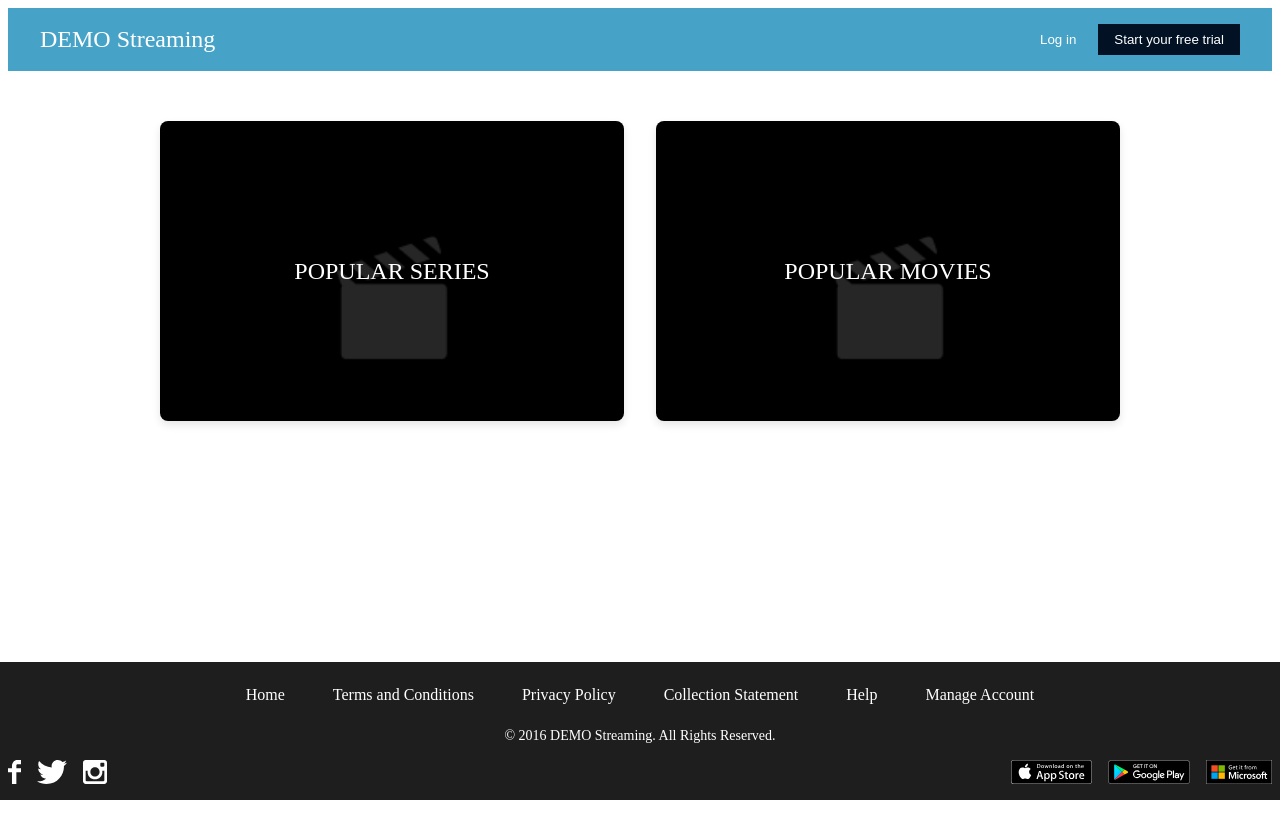
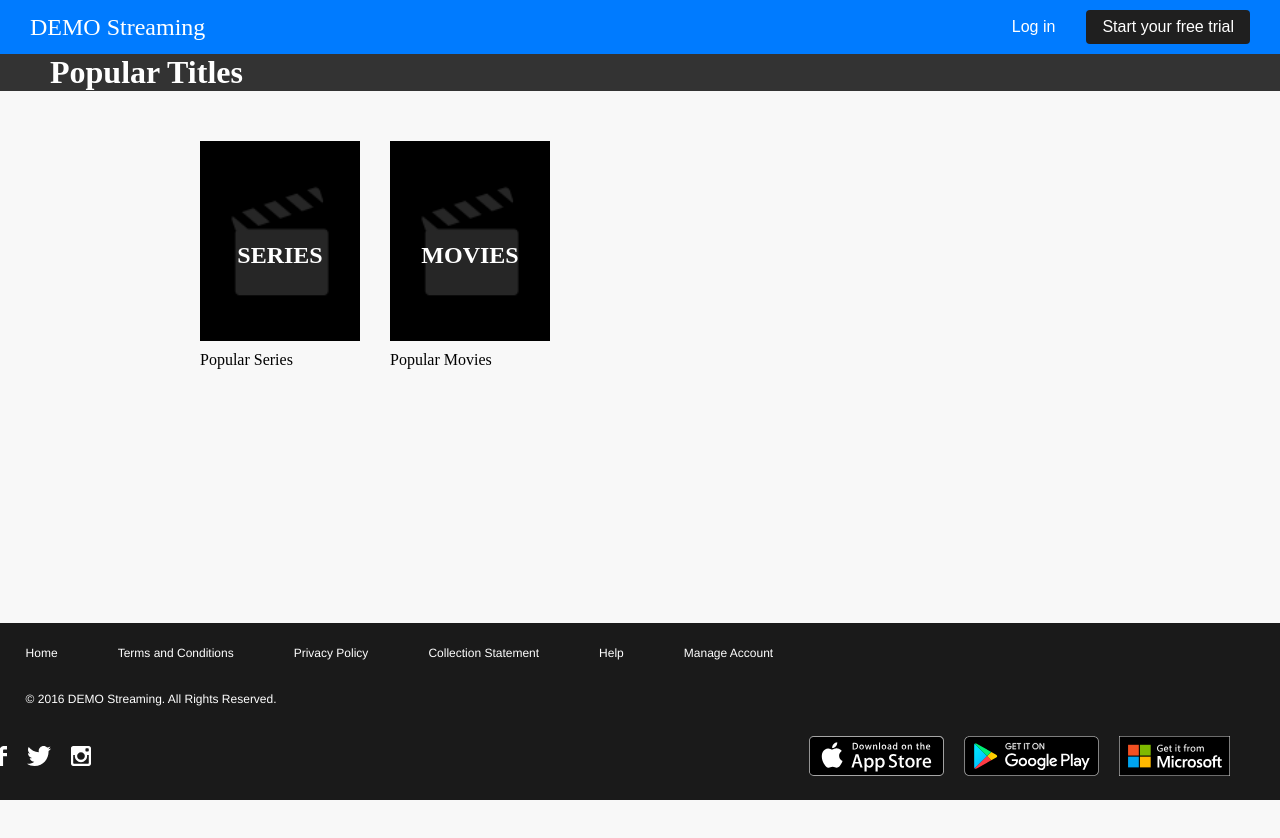
Before and after one commit to CarlosCallejaSaez/prueba-tecnica-demostreaming, a React (Vite) app: page / in a window 1280 px wide. Shown: the top 838 px of the page. Before the commit the page ends 800 px from the top, so only its background shows below. Built offline with nearby package versions, Linux system fonts and the light colour scheme.

Commit message:
styles 2.0

```diff
--- a/src/App.css
+++ b/src/App.css
@@ -0,0 +1 @@
+*{margin:0;padding:0}
--- a/src/components/Footer/Footer.module.css
+++ b/src/components/Footer/Footer.module.css
@@ -1,75 +1,88 @@
+
 .footer {
-  background-color: #1e1e1e;
-  color: #ffffff;
-  padding: 1rem 0;
-  text-align: center;
+  display: flex;
+  flex-direction: column;
+  width: 98vw;
+  background-color: #1a1a1a;
+  color: #fff;
+  padding: 20px 30px;
+  font-family: 'Helvetica Neue', Helvetica, Arial, sans-serif;
   position: fixed;
   bottom: 0;
-  left: 0;
-  width: 100%;
-  z-index: 100;
-}
-
-.links {
-  display: flex;
-  flex-wrap: wrap;
-  justify-content: center;
-  margin-bottom: 1rem;
-  list-style: none;
-}
-
-.links a {
-  color: #ffffff;
-  margin: 0 1rem;
-  text-decoration: none;
-  padding: 0.5rem;
-}
-
-.copyRight {
-  margin-bottom: 1rem;
-  font-size: 0.875rem;
+  right: 0;
+  z-index: 10;
 }
 
 .socialsAndStores {
   display: flex;
-  flex-direction: column;
+  justify-content: space-between;
   align-items: center;
+  flex-wrap: wrap;
 }
 
-.socialLinks,
-.storeLinks {
-  display: flex;
-  justify-content: center;
-  margin: 0.5rem 0;
+.links a {
+  color: #fff;
+  text-decoration: none;
+  margin: 30px;
+  font-size: 12px;
+  line-height: 1.5;
+}
+
+.links a:last-child {
+  margin-right: 0;
+}
+
+.copyRight {
+  font-size: 12px;
+  margin: 30px;
 }
 
 .socialLinks a,
 .storeLinks a {
-  display: inline-flex;
-  align-items: center;
-  margin: 0 0.5rem;
+  margin-right: 20px;
 }
 
 .socialLinks a img,
 .storeLinks a img {
-  height: 24px;
   width: auto;
+  height: 20px;
+}
+
+.storeLinks a img {
+  height: 40px;
 }
 
 
-.socialLinks a:hover,
-.storeLinks a:hover {
-  opacity: 0.8;
+@media (max-width: 768px) {
+  .footer {
+    padding: 10px;
+  }
+
+  .links,
+  .socialsAndStores {
+    flex-direction: column;
+  }
+
+  .links a {
+    margin: 10px;
+  }
+
+  .socialLinks a,
+  .storeLinks a {
+    margin: 10px 10px;
+  }
+
+  .copyRight {
+    margin-top: 20px;
+  }
 }
 
-@media (min-width: 768px) {
-  .socialsAndStores {
-    flex-direction: row;
-    justify-content: space-between;
-  }
 
-  .socialLinks,
-  .storeLinks {
-    margin: 0;
-  }
+.links a:hover,
+.socialLinks a:hover {
+  opacity: 0.7;
 }
+
+.storeLinks a:hover {
+  transform: scale(1.05);
+}
--- a/src/components/Header/Header.module.css
+++ b/src/components/Header/Header.module.css
@@ -1,37 +1,39 @@
 .header {
-    background-color: #158bb9c9;
+  background-color: #007bff;
   display: flex;
   justify-content: space-between;
   align-items: center;
-    padding: 1rem 2rem;
-
+  padding: 10px 30px;
 }
 
 .logo {
+  color: #ffffff;
   font-size: 1.5rem;
-    color: #ffffff;
+  text-decoration: none;
+
 }
 
 .authLinks {
   display: flex;
-    align-items: center;
+  gap: 15px;
 }
 
 .loginButton {
-    background: none;
+  background-color: transparent;
+  color: #ffffff;
   border: none;
-    color: #ffffff;
-    margin-right: 1rem;
+  padding: 8px 16px;
+  font-size: 1rem;
   cursor: pointer;
+  border-radius: 4px;
 }
 
 .trialButton {
-    background-color: #021224;
+  background-color: #1f1f1f;
+  color: #ffffff;
   border: none;
-    color: #ffffff;
-    padding: 0.5rem 1rem;
+  padding: 8px 16px;
+  font-size: 1rem;
   cursor: pointer;
+  border-radius: 4px;
 }
-  .logo{
-    text-decoration: none;
-  }
--- a/src/pages/HomePage.jsx
+++ b/src/pages/HomePage.jsx
@@ -1,20 +1,33 @@
 import React from 'react';
 import { Link } from 'react-router-dom';
 import styles from './HomePage.module.css';
-import claquetaImage from './../../assets/placeholder.png';
 
 const HomePage = () => {
   return (
-    <div className={styles.homeContainer}>
+    <div className={styles.container}>
+      <div className={styles.header}>
+        <h1>Popular Titles</h1>
+      </div>
 
-      <div className={styles.linksContainer}>
-        <Link to="/series" className={styles.linkBlock}>
-          <p className={styles.linkText}>Popular Series</p>
-          <img src={claquetaImage} alt="Claqueta" className={styles.claquetaImage} />
+      <div className={styles.cardContainer}>
+        <Link to="/series" className={styles.card}>
+          <div className={styles.imageWrapper}>
+            <img src='./../../assets/placeholder.png' alt="Series" />
+          </div>
+          <span className={styles.cardTitle}>SERIES</span>
+          <p className={styles.cardSubtitle}>Popular Series</p>
         </Link>
-        <Link to="/movies" className={styles.linkBlock}>
-          <p className={styles.linkText}>Popular Movies</p>
-          <img src={claquetaImage} alt="Claqueta" className={styles.claquetaImage} />
+
+
+
+
+
+        <Link to="/movies" className={styles.card}>
+          <div className={styles.imageWrapper}>
+            <img src='./../../assets/placeholder.png' alt="Movies" />
+          </div>
+          <span className={styles.cardTitle}>MOVIES</span>
+          <p className={styles.cardSubtitle}>Popular Movies</p>
         </Link>
       </div>
     </div>
--- a/src/pages/HomePage.module.css
+++ b/src/pages/HomePage.module.css
@@ -1,52 +1,74 @@
-.homeContainer {
-    text-align: center;
-    padding-top: 50px;
+.container {
 
+  background-color: #f8f8f8;
+  min-height: 100vh;
+}
+
+.header {
+  text-align: left;
+  padding-left: 50px;
+  margin-bottom: 50px;
+  color: rgb(255, 255, 255);
+  background-color: #333;
 
 }
 
-  .title {
-    margin-bottom: 30px;
+.cardContainer {
+  display: flex;
+  margin-left: 200px;
+  gap: 30px;
 }
 
-  .linksContainer {
-    display: grid;
-    grid-template-columns: repeat(2, minmax(0, 1fr));
-    gap: 2rem;
-    margin: 0 auto;
-    max-width: 960px;
+.card {
+  position: relative;
+  width: 160px;
+  text-decoration: none;
+  color: white;
+
 }
 
-  .linkBlock {
-    background-color: #000;
-    color: #fff;
-    border-radius: 8px;
-    display: flex;
-    align-items: center;
-    justify-content: center;
-    height: 300px;
-    font-size: 24px;
-    text-transform: uppercase;
-    box-shadow: 0 4px 8px rgba(0, 0, 0, 0.1);
-    transition: transform 0.3s ease, box-shadow 0.3s ease;
+.imageWrapper {
   position: relative;
-    text-decoration: none;
+  width: 100%;
+  height: 200px;
+  background-color: black;
 }
 
-  .linkBlock:hover {
-    transform: scale(1.05);
-    box-shadow: 0 6px 12px rgba(0, 0, 0, 0.2);
+.card img {
+  width: 100%;
+  height: 100%;
+  object-fit: cover;
 }
 
-  .linkText {
+.cardTitle {
+  position: absolute;
+  top: 50%;
+  left: 50%;
+  transform: translate(-50%, -50%);
+  font-size: 1.5rem;
+  font-weight: bold;
   margin: 0;
+  z-index: 2;
 }
 
-  .claquetaImage {
-    position: absolute;
-    bottom: 10px;
+.cardSubtitle {
+  position: relative;
+  bottom: 0;
   left: 50%;
   transform: translateX(-50%);
-    width: 400px;
-    height: auto;
+  font-size: 1rem;
+  color: black;
+  margin-top: 10px;
 }
+
+@media (max-width: 768px) {
+  .cardContainer {
+    flex-direction: column;
+    gap: 20px;
+  }
+
+  .card {
+    width: 80%;
+    margin-bottom: 20px;
+  }
+}
--- a/src/pages/MoviesPage.module.css
+++ b/src/pages/MoviesPage.module.css
@@ -1,67 +1,57 @@
 .container {
   display: grid;
-    grid-template-columns: repeat(auto-fill, minmax(150px, 1fr));
+  grid-template-columns:  1fr 1fr 1fr 1fr 1fr 1fr 1fr ;
   gap: 1rem;
-    padding-bottom: 200px;
-
+  padding: 1rem;
+  margin: 30px;
+  margin-bottom: 200px;
 }
 
 .card {
-    cursor: pointer;
   display: flex;
   flex-direction: column;
   align-items: center;
+  background: #fff;
 
-    border-radius: 4px;
-    box-shadow: 0 2px 5px rgba(0, 0, 0, 0.2);
-    transition: transform 0.2s;
-    border: 5px solid transparent;
-  transition: opacity 0.3s ease, border-color 0.3s ease;
+  transition: transform 0.2s ease-in-out;
+  cursor: pointer;
 }
 
 .card:hover {
-    opacity: 0.7;
-  border-color: white;
+  transform: translateY(-5px);
 }
 
 .cardImage {
   width: 100%;
-    height: auto;
-    border-top-left-radius: 4px;
-    border-top-right-radius: 4px;
+  height: 40vh;
+  object-fit: cover;
 }
 
 .cardTitle {
-    font-size: 0.9rem;
-    margin: 0.5rem;
-    text-align: center;
+  margin: 0.5rem 0;
+}
+
+.cardSubTitle {
+  color: #666;
+  font-size: 0.8rem;
+}
+
+.modalContent {
+  display: flex;
+  flex-direction: column;
+  align-items: center;
 }
 
 .modalImage {
   width: 100%;
+  max-width: 200px;
   height: auto;
-    margin-bottom: 1rem;
-  }
-
-  .filterPagination {
-    display: flex;
-    justify-content: space-between;
-    align-items: center;
-    padding: 1rem;
-    margin-bottom: 1rem;
+  margin-top: 1rem;
 }
 
 
-  .pageSizeSelect,
-  .yearInput,
-  .paginationButton {
-    padding: 0.5rem;
-    margin: 0.25rem;
-    border: 1px solid #ccc;
-    border-radius: 4px;
+@media (max-width: 600px) {
+  .container {
+    grid-template-columns: repeat(auto-fill, minmax(100px, 1fr));
   }
-
-  .paginationButton:disabled {
-    opacity: 0.5;
-    cursor: not-allowed;
 }
--- a/src/pages/SeriesPage.jsx
+++ b/src/pages/SeriesPage.jsx
@@ -77,7 +77,7 @@ const SeriesPage = () => {
           <div key={index} className={styles.card} onClick={() => openModal(item)}>
             <img onError={addDefaultSrc}  src={item.images['Poster Art'].url} alt={item.title} className={styles.cardImage} />
             <h3 className={styles.cardTitle}>{item.title}</h3>
-            <p className={styles.cardSubTitle}>Program Title</p>
+
           </div>
         ))}
       </div>
@@ -92,13 +92,7 @@ const SeriesPage = () => {
           </div>
         )}
       </Modal>
-      <br/>
-      <br/>
-      <br/>
-      <br/>
-      <br/>
-      <br/>
-      <br/>
+
     </div>
   );
 };
--- a/src/pages/SeriesPage.module.css
+++ b/src/pages/SeriesPage.module.css
@@ -1,53 +1,57 @@
 .container {
   display: grid;
-    grid-template-columns: repeat(auto-fill, minmax(200px, 1fr));
-    gap: 20px;
-    padding: 20px;
-
+  grid-template-columns:  1fr 1fr 1fr 1fr 1fr 1fr 1fr ;
+  gap: 1rem;
+  padding: 1rem;
+  margin: 30px;
+  margin-bottom: 200px;
 }
 
 .card {
   display: flex;
   flex-direction: column;
+  align-items: center;
+  background: #fff;
+
+  transition: transform 0.2s ease-in-out;
   cursor: pointer;
-    border: 5px solid transparent;
-  transition: opacity 0.3s ease, border-color 0.3s ease;
+}
+
+.card:hover {
+  transform: translateY(-5px);
 }
 
 .cardImage {
   width: 100%;
-    border-radius: 5px;
-    transition: transform 0.3s ease;
-
+  height: 40vh;
+  object-fit: cover;
 }
 
-  .cardContent {
-    padding: 10px;
+.cardTitle {
+  margin: 0.5rem 0;
 }
 
-  .card:hover .cardImage {
-    transform: scale(1.03);
+.cardSubTitle {
+  color: #666;
+  font-size: 0.8rem;
 }
-  .card:hover  {
-    opacity: 0.7;
-    border-color: white;
+
+.modalContent {
+  display: flex;
+  flex-direction: column;
+  align-items: center;
+}
+
+.modalImage {
+  width: 100%;
+  max-width: 200px;
+  height: auto;
+  margin-top: 1rem;
 }
 
 
-  .cardTitle {
-    font-size: 16px;
-    font-weight: bold;
-    margin: 10px 0;
+@media (max-width: 600px) {
+  .container {
+    grid-template-columns: repeat(auto-fill, minmax(100px, 1fr));
   }
-
-  .cardSubTitle {
-    font-size: 14px;
-    color: #666;
-    margin-bottom: 10px;
 }
-
-  .pagination {
-    display: flex;
-    justify-content: center;
-    padding: 20px;
-  }
```
Lines whose indentation alone changed are shown as unchanged.
